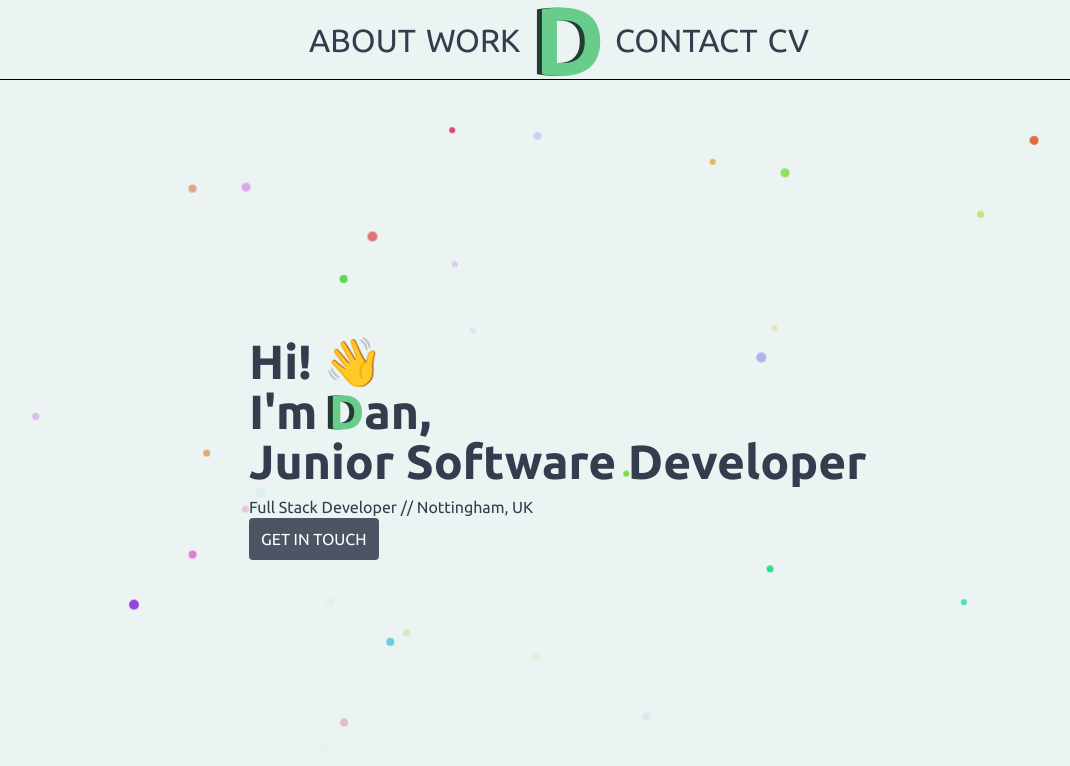
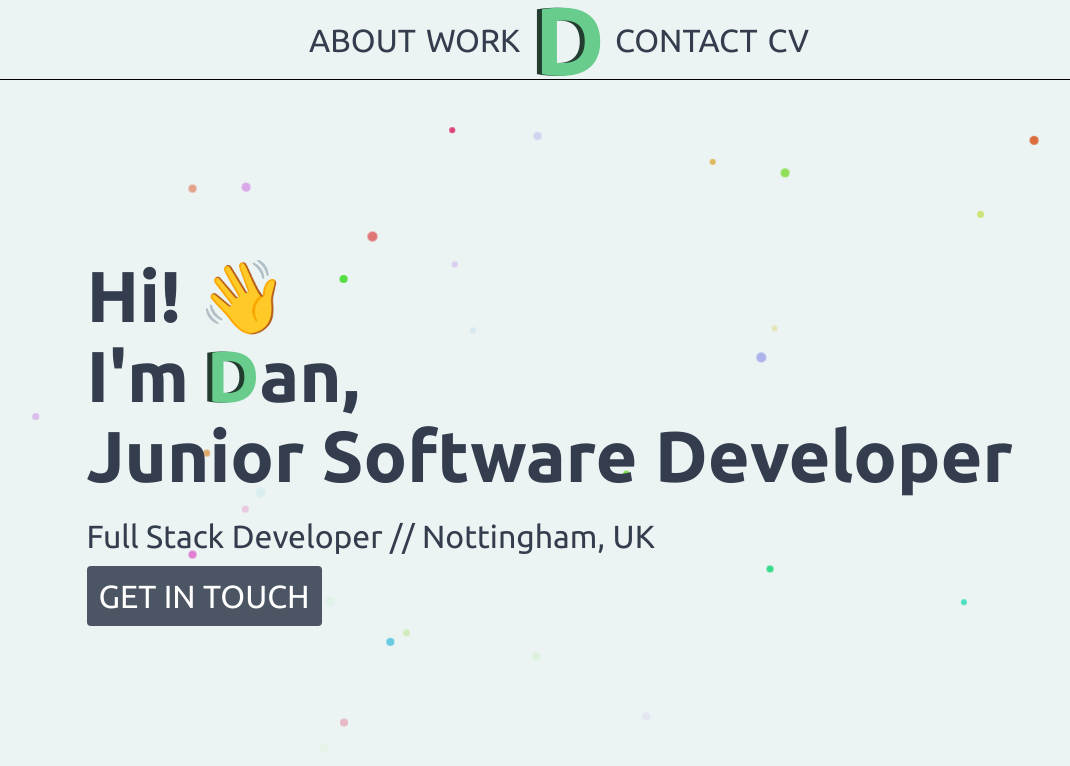
Before and after one commit to Deehjay/portfolio, a Vue app: page / in a window 1280 px wide. Shown: the top 766 px of the page, without its empty margins (81-1151 px from the left). Built offline with nearby package versions, Linux system fonts and the light colour scheme.

Commit message:
Home page styling - make everything bigger

```diff
--- a/src/views/Home.vue
+++ b/src/views/Home.vue
@@ -20,7 +20,7 @@ export default {
   <div
     class="landing flex flex-wrap items-center justify-center p-2 z-1 relative">
     <header>
-      <h1 class="text-5xl font-sans font-bold">
+      <h1 class="text-7xl font-sans font-bold">
         <span class="line block w-full"> Hi! <span id="wave">👋</span> </span>
         <span class="line block w-full">
           I'm <span class="name-accent">D</span>an,
@@ -28,7 +28,7 @@ export default {
         <span class="line block w-full"> Junior Software Developer </span>
       </h1>
       <div class="call-to-action">
-        <p class="mt-2 mb-2">Full Stack Developer // Nottingham, UK</p>
+        <p class="mt-3 mb-3">Full Stack Developer // Nottingham, UK</p>
         <Button text="Get in touch" internal="true" link="/work" />
       </div>
     </header>
@@ -37,14 +37,14 @@ export default {
 
 <style>
 .landing {
-  height: 91vh;
+  height: 90vh;
 }
 
 .line {
   opacity: 0;
   position: relative;
   width: 100%;
-  height: 50px;
+  height: 80px;
   overflow: hidden;
   white-space: nowrap;
   animation: fadeInAndMakeFullWidth 1.5s;
@@ -69,6 +69,7 @@ h1 span:nth-child(3) {
   animation: fadeIn 1s;
   animation-delay: 3.7s;
   animation-fill-mode: forwards;
+  font-size: 2rem;
 }
 
 #particle-container {
@@ -87,7 +88,7 @@ h1 span:nth-child(3) {
 
 header {
   width: 100%;
-  max-width: 620px;
+  max-width: 945px;
   margin: 0 auto;
 }
 
```
